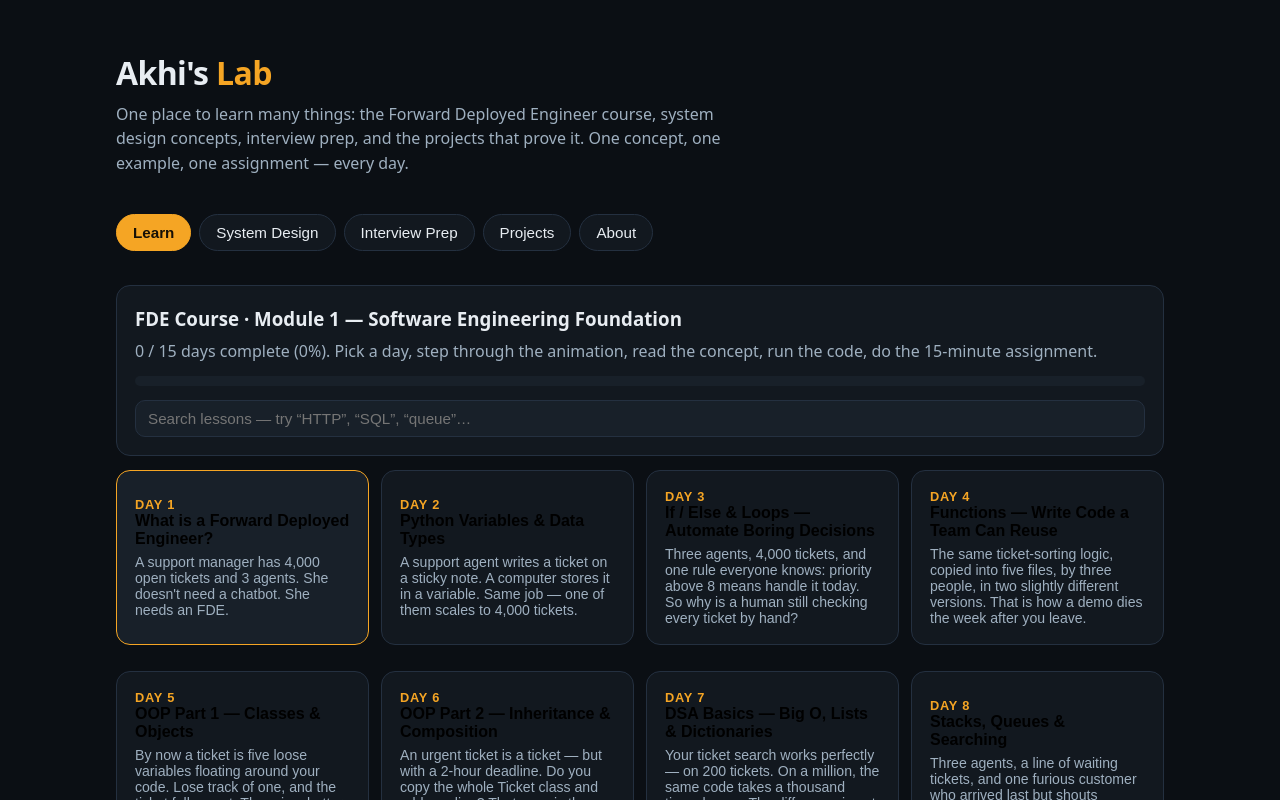
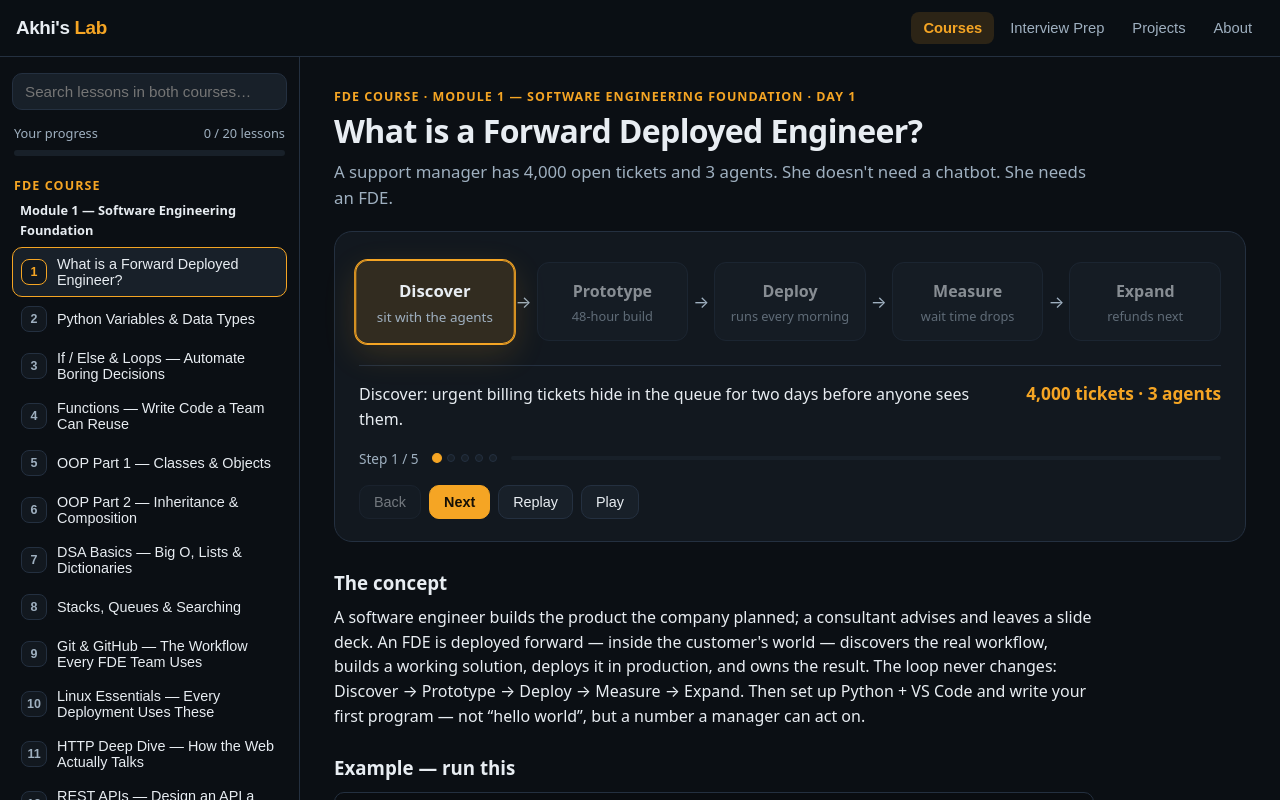
Before and after one commit to akhileshappala/akhis-lab, a Next.js app: page / in a window 1280 px wide. Shown: the top 800 px of the page. Built offline with nearby package versions, Linux system fonts and the light colour scheme.

Commit message:
Redesign: course-platform layout (sidebar + diagram stage)

```diff
--- a/app/globals.css
+++ b/app/globals.css
@@ -8,6 +8,7 @@
   --accent: #f5a524;
   --accent-dim: rgba(245, 165, 36, 0.14);
   --radius: 14px;
+  --topbar-h: 56px;
 }
 
 * { box-sizing: border-box; }
@@ -28,24 +29,154 @@ body {
 
 a { color: var(--accent); }
 
-.wrap { max-width: 1080px; margin: 0 auto; padding: 20px 16px 64px; }
+/* ---------- top header ---------- */
+.topbar {
+  position: sticky; top: 0; z-index: 40;
+  background: rgba(11, 15, 20, 0.96);
+  border-bottom: 1px solid var(--border);
+}
+.topbar-inner {
+  max-width: 1320px; margin: 0 auto; height: var(--topbar-h);
+  display: flex; align-items: center; gap: 14px; padding: 0 16px;
+}
+.brand {
+  background: none; border: none; cursor: pointer; padding: 0;
+  color: var(--text); font-size: 1.18rem; font-weight: 800; letter-spacing: -0.02em;
+  white-space: nowrap;
+}
+.brand .accent { color: var(--accent); }
+.topnav { display: flex; gap: 4px; margin-left: auto; overflow-x: auto; }
+.tnav {
+  background: none; border: none; cursor: pointer; white-space: nowrap;
+  color: var(--muted); font-size: 0.92rem; padding: 8px 12px; border-radius: 8px;
+}
+.tnav:hover { color: var(--text); background: var(--surface2); }
+.tnav.active { color: var(--accent); font-weight: 700; background: var(--accent-dim); }
+.drawer-toggle { display: none; }
 
-header.site { padding: 28px 0 8px; }
-header.site h1 { font-size: 2rem; margin: 0 0 4px; letter-spacing: -0.02em; }
-header.site h1 .accent { color: var(--accent); }
-header.site p { color: var(--muted); margin: 0; max-width: 640px; }
+/* ---------- course shell: sidebar + main ---------- */
+.shell {
+  display: grid; grid-template-columns: 300px minmax(0, 1fr);
+  max-width: 1320px; margin: 0 auto; align-items: start;
+}
+.sidebar {
+  position: sticky; top: var(--topbar-h);
+  height: calc(100vh - var(--topbar-h));
+  overflow-y: auto; overscroll-behavior: contain;
+  padding: 16px 12px 28px;
+  border-right: 1px solid var(--border);
+}
+.side-search input { width: 100%; }
+.side-progress { margin: 14px 2px 4px; }
+.side-progress-label {
+  display: flex; justify-content: space-between;
+  font-size: 0.8rem; color: var(--muted); margin-bottom: 6px;
+}
+.side-course {
+  margin: 20px 2px 6px; font-size: 0.78rem; font-weight: 800;
+  text-transform: uppercase; letter-spacing: 0.09em; color: var(--accent);
+}
+.side-group { margin-bottom: 10px; }
+.side-group-title {
+  margin: 6px 8px 6px; font-size: 0.8rem; font-weight: 700; color: var(--text);
+}
+.side-row {
+  display: flex; align-items: center; gap: 10px; width: 100%;
+  text-align: left; cursor: pointer;
+  background: none; border: 1px solid transparent; border-radius: 10px;
+  color: var(--text); padding: 8px; font-size: 0.9rem;
+}
+.side-row:hover { background: var(--surface2); }
+.side-row.active { background: var(--surface2); border-color: var(--accent); }
+.side-num {
+  flex: 0 0 auto; min-width: 26px; height: 26px; padding: 0 5px;
+  display: inline-flex; align-items: center; justify-content: center;
+  border: 1px solid var(--border); border-radius: 8px;
+  font-size: 0.78rem; font-weight: 700; color: var(--muted); background: var(--surface);
+}
+.side-row.active .side-num { border-color: var(--accent); color: var(--accent); }
+.side-row-title { flex: 1 1 auto; min-width: 0; }
+.side-check { color: var(--accent); font-weight: 800; flex: 0 0 auto; }
+.side-empty { color: var(--muted); font-size: 0.85rem; margin: 4px 8px; }
+.side-group-head {
+  display: flex; justify-content: space-between; align-items: baseline; gap: 8px;
+  width: 100%; text-align: left; cursor: pointer;
+  background: none; border: none; border-radius: 8px;
+  color: var(--muted); padding: 7px 8px; font-size: 0.83rem; font-weight: 600;
+}
+.side-group-head:hover { background: var(--surface2); color: var(--text); }
+.side-group-meta { font-size: 0.72rem; white-space: nowrap; }
+.side-roadmap {
+  list-style: none; margin: 2px 0 6px; padding: 0 8px 0 14px;
+  color: var(--muted); font-size: 0.8rem;
+}
+.side-roadmap li { padding: 2.5px 0; border-left: 2px solid var(--border); padding-left: 10px; }
+.scrim { display: none; }
 
-nav.tabs {
-  display: flex; flex-wrap: wrap; gap: 8px;
-  margin: 20px 0 24px; position: sticky; top: 0;
-  background: var(--bg); padding: 10px 0; z-index: 10;
+.lesson-main { padding: 30px 34px 72px; min-width: 0; }
+
+/* ---------- lesson view ---------- */
+.eyebrow {
+  margin: 0 0 6px; font-size: 0.78rem; font-weight: 700;
+  text-transform: uppercase; letter-spacing: 0.08em; color: var(--accent);
 }
-.tab-btn {
-  border: 1px solid var(--border); background: var(--surface); color: var(--text);
-  padding: 9px 16px; border-radius: 999px; cursor: pointer; font-size: 0.95rem;
+.lesson-title { font-size: 2rem; line-height: 1.2; letter-spacing: -0.02em; margin: 0 0 8px; }
+.page-title { font-size: 1.9rem; letter-spacing: -0.02em; margin: 0 0 18px; }
+.lesson-hook { color: var(--muted); font-size: 1.05rem; margin: 0 0 20px; max-width: 760px; }
+.reading { max-width: 760px; margin-top: 26px; }
+.reading h3 { margin: 24px 0 8px; }
+.reading p { margin: 8px 0; }
+.extras-title { font-size: 1.5rem; margin: 0 0 8px; letter-spacing: -0.01em; }
+.sd-extras { margin-top: 56px; border-top: 1px solid var(--border); padding-top: 30px; }
+
+/* ---------- diagram stage ---------- */
+.stage {
+  background: var(--surface); border: 1px solid var(--border);
+  border-radius: 18px; padding: 30px 24px 22px; margin: 6px 0 10px;
 }
-.tab-btn:hover { border-color: var(--accent); }
-.tab-btn.active { background: var(--accent); color: #161006; border-color: var(--accent); font-weight: 600; }
+.stage-nodes { display: flex; flex-wrap: wrap; align-items: stretch; justify-content: center; gap: 0; }
+.snode {
+  flex: 1 1 120px; max-width: 190px; min-width: 0; text-align: center;
+  padding: 16px 10px 14px;
+  border: 1.5px solid var(--border); border-radius: 12px; background: var(--surface2);
+  transition: all 0.3s ease;
+}
+.snode .slabel { font-weight: 800; font-size: 1rem; word-break: break-word; }
+.snode .ssub { color: var(--muted); font-size: 0.8rem; margin-top: 3px; }
+.snode.todo { opacity: 0.55; }
+.snode.seen { border-color: rgba(245, 165, 36, 0.5); opacity: 0.9; }
+.snode.on {
+  border-color: var(--accent); background: var(--accent-dim); opacity: 1;
+  box-shadow: 0 0 0 1px var(--accent), 0 10px 30px rgba(245, 165, 36, 0.16);
+  transform: scale(1.05);
+}
+.sarrow { align-self: center; padding: 0 5px; color: var(--muted); flex: 0 0 auto; font-size: 1.05rem; }
+
+.captionbar {
+  display: flex; gap: 20px; align-items: flex-start;
+  border-top: 1px solid var(--border); margin-top: 24px; padding-top: 16px;
+  min-height: 4.4em;
+}
+.cap-text { margin: 0; flex: 1 1 auto; min-width: 0; }
+.cap-metric {
+  flex: 0 0 auto; max-width: 42%;
+  color: var(--accent); font-weight: 800; font-size: 1.08rem; line-height: 1.35;
+  text-align: right;
+}
+.stepmeta { display: flex; align-items: center; gap: 14px; margin-top: 12px; }
+.stepcount { color: var(--muted); font-size: 0.85rem; white-space: nowrap; }
+.stepdots { display: flex; gap: 6px; flex-wrap: wrap; }
+.dot { width: 8px; height: 8px; border-radius: 999px; background: var(--surface2); border: 1px solid var(--border); }
+.dot.seen { background: rgba(245, 165, 36, 0.55); border-color: transparent; }
+.dot.on { background: var(--accent); border-color: var(--accent); transform: scale(1.25); }
+.stepbar { flex: 1 1 auto; height: 4px; background: var(--surface2); border-radius: 999px; overflow: hidden; min-width: 40px; }
+.stepbar > div { height: 100%; background: var(--accent); transition: width 0.3s ease; }
+.stage-controls { display: flex; flex-wrap: wrap; gap: 8px; margin-top: 16px; }
+.stage-controls .btn:disabled { opacity: 0.45; cursor: default; }
+.stage-controls .btn:disabled:hover { border-color: var(--border); }
+
+/* ---------- shared building blocks (unchanged views) ---------- */
+.wrap { max-width: 1080px; margin: 0 auto; padding: 26px 16px 64px; }
 
 .card {
   background: var(--surface); border: 1px solid var(--border);
@@ -74,19 +205,10 @@ input[type="search"], input[type="text"], select, textarea {
 label.f { display: block; margin-bottom: 10px; font-size: 0.88rem; color: var(--muted); }
 label.f input, label.f select, label.f textarea { margin-top: 4px; }
 
-/* progress */
 .progressbar { height: 10px; background: var(--surface2); border-radius: 999px; overflow: hidden; }
+.progressbar.thin { height: 6px; }
 .progressbar > div { height: 100%; background: var(--accent); transition: width 0.3s ease; }
 
-/* lesson grid */
-.lesson-card { text-align: left; cursor: pointer; width: 100%; }
-.lesson-card:hover { border-color: var(--accent); }
-.lesson-card.selected { border-color: var(--accent); background: var(--surface2); }
-.lesson-card .day { color: var(--accent); font-weight: 700; font-size: 0.8rem; text-transform: uppercase; letter-spacing: 0.06em; }
-.lesson-card.done { opacity: 0.75; }
-.check { font-size: 1rem; }
-
-/* code */
 .codeblock { position: relative; margin: 10px 0; }
 .codeblock pre {
   background: #0a0d11; border: 1px solid var(--border); border-radius: 10px;
@@ -104,25 +226,6 @@ label.f input, label.f select, label.f textarea { margin-top: 4px; }
 .callout { border-left: 3px solid var(--accent); background: var(--accent-dim); padding: 10px 14px; border-radius: 0 10px 10px 0; margin: 12px 0; }
 .callout.warn { border-left-color: #e5534b; background: rgba(229, 83, 75, 0.1); }
 
-/* step player */
-.player { background: var(--surface); border: 1px solid var(--border); border-radius: var(--radius); padding: 18px; margin: 14px 0; }
-.player-nodes { display: flex; flex-wrap: wrap; align-items: stretch; gap: 0; margin-bottom: 14px; }
-.pnode {
-  flex: 1 1 110px; min-width: 0; text-align: center; padding: 10px 6px;
-  border: 1px solid var(--border); border-radius: 10px; background: var(--surface2);
-  transition: all 0.25s ease;
-}
-.pnode .plabel { font-weight: 700; font-size: 0.92rem; word-break: break-word; }
-.pnode .psub { color: var(--muted); font-size: 0.78rem; }
-.pnode.seen { border-color: rgba(245, 165, 36, 0.5); }
-.pnode.on { border-color: var(--accent); background: var(--accent-dim); box-shadow: 0 0 0 1px var(--accent); transform: translateY(-2px); }
-.parrow { align-self: center; padding: 0 4px; color: var(--muted); flex: 0 0 auto; }
-.player-cap { min-height: 3.2em; }
-.player-cap .metric { color: var(--accent); font-weight: 700; }
-.player-controls { display: flex; flex-wrap: wrap; gap: 8px; margin-top: 10px; align-items: center; }
-.player-controls .stepcount { color: var(--muted); font-size: 0.85rem; margin-left: auto; }
-
-/* chips + badges */
 .chips { display: flex; flex-wrap: wrap; gap: 6px; margin-top: 8px; }
 .chip { background: var(--surface2); border: 1px solid var(--border); border-radius: 999px; padding: 2px 10px; font-size: 0.78rem; color: var(--muted); }
 .badge { display: inline-block; border-radius: 999px; padding: 2px 10px; font-size: 0.75rem; font-weight: 700; text-transform: uppercase; letter-spacing: 0.05em; }
@@ -130,19 +233,39 @@ label.f input, label.f select, label.f textarea { margin-top: 4px; }
 .badge.building { background: var(--accent-dim); color: var(--accent); }
 .badge.planned { background: var(--surface2); color: var(--muted); }
 
-/* flashcards */
 .flash { text-align: left; cursor: pointer; width: 100%; min-height: 110px; }
 .flash .a { color: var(--muted); margin-top: 8px; }
 
-/* expandable concept cards */
 .sd-card { cursor: pointer; }
 .sd-card:hover { border-color: var(--accent); }
 
 footer.site { color: var(--muted); font-size: 0.85rem; border-top: 1px solid var(--border); padding-top: 16px; margin-top: 32px; }
 
-@media (max-width: 560px) {
-  header.site h1 { font-size: 1.55rem; }
-  .pnode { flex-basis: 44%; }
-  .parrow { display: none; }
-  .player-nodes { gap: 8px; }
+/* ---------- mobile: sidebar becomes a drawer ---------- */
+@media (max-width: 860px) {
+  .shell { grid-template-columns: minmax(0, 1fr); }
+  .drawer-toggle { display: inline-block; }
+  .sidebar {
+    position: fixed; top: var(--topbar-h); left: 0; z-index: 35;
+    width: min(320px, 88vw); height: calc(100vh - var(--topbar-h));
+    background: var(--bg); border-right: 1px solid var(--border);
+    transform: translateX(-105%); transition: transform 0.25s ease;
+    box-shadow: none;
+  }
+  .sidebar.open { transform: translateX(0); box-shadow: 12px 0 32px rgba(0, 0, 0, 0.45); }
+  .scrim {
+    display: block; position: fixed; inset: var(--topbar-h) 0 0 0; z-index: 30;
+    background: rgba(0, 0, 0, 0.5);
+  }
+  .lesson-main { padding: 22px 16px 56px; }
+  .lesson-title { font-size: 1.6rem; }
+  .stage { padding: 20px 14px 16px; }
+  .stage-nodes { gap: 8px; }
+  .snode { flex-basis: 44%; max-width: none; }
+  .snode.on { transform: scale(1.03); }
+  .sarrow { display: none; }
+  .captionbar { flex-direction: column; gap: 8px; min-height: 0; }
+  .cap-metric { max-width: 100%; text-align: left; }
+  .brand { font-size: 1.05rem; }
+  .tnav { padding: 8px 8px; font-size: 0.88rem; }
 }
--- a/app/page.js
+++ b/app/page.js
@@ -1,48 +1,85 @@
 "use client";
 
 import { useState } from "react";
-import LearnTab from "../components/LearnTab";
-import SystemDesignTab from "../components/SystemDesignTab";
+import CourseShell from "../components/CourseShell";
 import InterviewTab from "../components/InterviewTab";
 import ProjectsTab from "../components/ProjectsTab";
 import AboutTab from "../components/AboutTab";
 
-const TABS = ["Learn", "System Design", "Interview Prep", "Projects", "About"];
+const NAV = [
+  { id: "courses", label: "Courses" },
+  { id: "interview", label: "Interview Prep" },
+  { id: "projects", label: "Projects" },
+  { id: "about", label: "About" },
+];
 
 export default function Home() {
-  const [tab, setTab] = useState("Learn");
+  const [view, setView] = useState("courses");
+  const [drawerOpen, setDrawerOpen] = useState(false);
 
   return (
-    <div className="wrap">
-      <header className="site">
-        <h1>Akhi&apos;s <span className="accent">Lab</span></h1>
-        <p>
-          One place to learn many things: the Forward Deployed Engineer course, system design
-          concepts, interview prep, and the projects that prove it. One concept, one example,
-          one assignment — every day.
-        </p>
-      </header>
+    <div>
+      <header className="topbar">
+        <div className="topbar-inner">
+          <button
+            className="brand"
+            onClick={() => { setView("courses"); setDrawerOpen(false); }}
+            aria-label="Akhi's Lab — home"
+          >
+            Akhi&apos;s <span className="accent">Lab</span>
+          </button>
 
-      <nav className="tabs" aria-label="Sections">
-        {TABS.map((t) => (
+          {view === "courses" && (
             <button
-            key={t}
-            className={`tab-btn${tab === t ? " active" : ""}`}
-            onClick={() => setTab(t)}
+              className="btn drawer-toggle"
+              onClick={() => setDrawerOpen((o) => !o)}
+              aria-expanded={drawerOpen}
             >
-            {t}
+              Lessons
+            </button>
+          )}
+
+          <nav className="topnav" aria-label="Sections">
+            {NAV.map((n) => (
+              <button
+                key={n.id}
+                className={`tnav${view === n.id ? " active" : ""}`}
+                onClick={() => { setView(n.id); setDrawerOpen(false); }}
+              >
+                {n.label}
               </button>
             ))}
           </nav>
+        </div>
+      </header>
 
       <main>
-        {tab === "Learn" && <LearnTab />}
-        {tab === "System Design" && <SystemDesignTab />}
-        {tab === "Interview Prep" && <InterviewTab />}
-        {tab === "Projects" && <ProjectsTab />}
-        {tab === "About" && <AboutTab />}
-      </main>
-
+        {view === "courses" && (
+          <CourseShell drawerOpen={drawerOpen} setDrawerOpen={setDrawerOpen} />
+        )}
+        {view !== "courses" && (
+          <div className="wrap">
+            {view === "interview" && (
+              <>
+                <p className="eyebrow">Akhi&apos;s Lab</p>
+                <h1 className="page-title">Interview Prep</h1>
+                <InterviewTab />
+              </>
+            )}
+            {view === "projects" && (
+              <>
+                <p className="eyebrow">Akhi&apos;s Lab</p>
+                <h1 className="page-title">Projects</h1>
+                <ProjectsTab />
+              </>
+            )}
+            {view === "about" && (
+              <>
+                <p className="eyebrow">Akhi&apos;s Lab</p>
+                <h1 className="page-title">About</h1>
+                <AboutTab />
+              </>
+            )}
             <footer className="site">
               Akhi&apos;s Lab — built from the DevHacks-Akhi FDE Course Bible and Lesson Packs
               (Days 1–15) and the 27-concept system design checklist. By Akhilesh Appala ·{" "}
@@ -51,5 +88,8 @@ export default function Home() {
               <a href="https://www.youtube.com/@ssakhilesh59" target="_blank" rel="noreferrer">SSAkhi</a>
             </footer>
           </div>
+        )}
+      </main>
+    </div>
   );
 }
```
Lines whose indentation alone changed are shown as unchanged.
